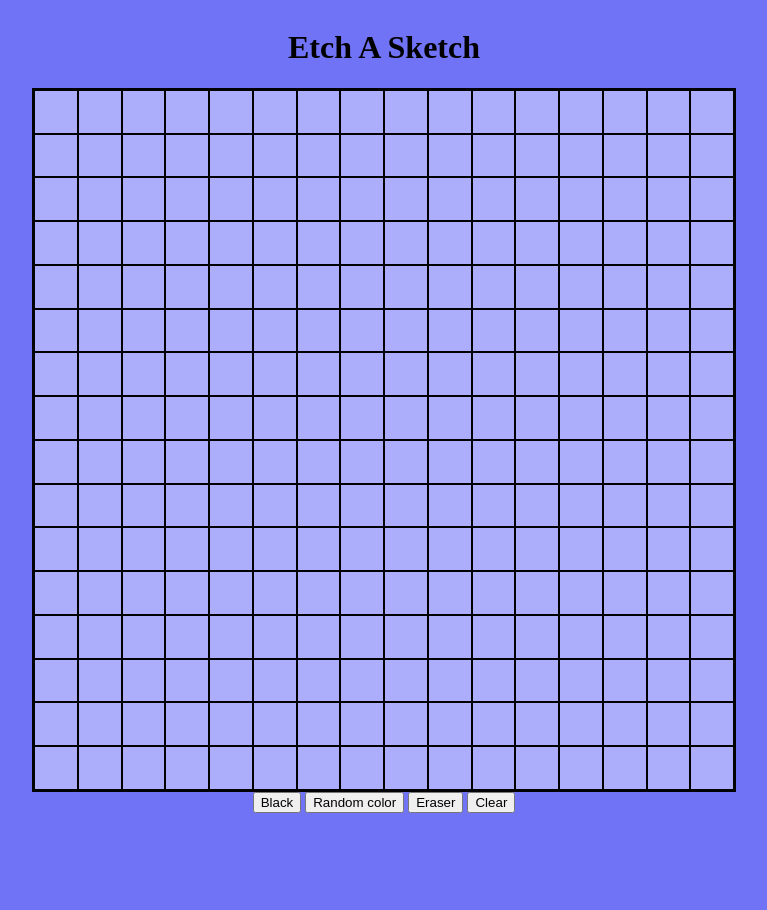
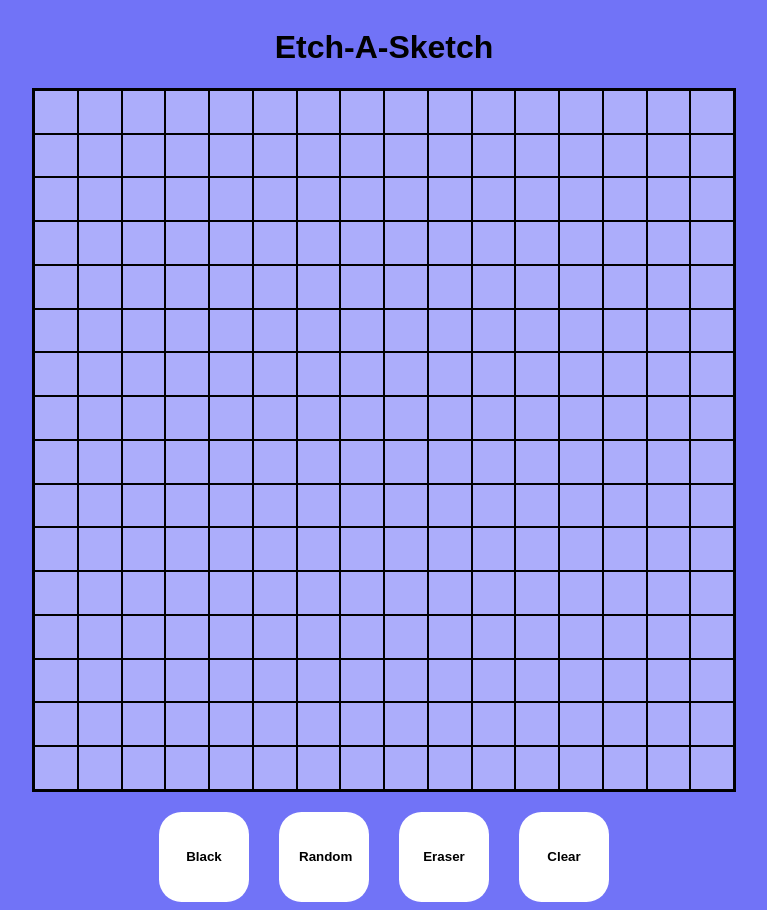
Before and after one commit to Ihadhands/etch-a-sketch, a plain HTML site: page index.html in a window 1280 px wide. Shown: the whole page, without its empty margins (256-1023 px from the left). Before the commit the page ends 821 px from the top, so only its background shows below. Drawn offline with Linux system fonts and the light colour scheme.

Commit message:
Modify design and layout
Changed the style and layout of buttons and Heading

```diff
--- a/index.html
+++ b/index.html
@@ -10,17 +10,17 @@
 </head>
 <body>
 
-    <h1>Etch A Sketch</h1>
+    <h1>Etch-A-Sketch</h1>
 
     <div id="container">
 
     </div>
 
     <div class="options">
-        <button id='black'>Black</button>
-        <button id='random-rgba'>Random color</button>
-        <button id='eraser'>Eraser</button>
-        <button id='clear'>Clear</button>
+        <button id='black' class='button change-black'>Black</button>
+        <button id='random-rgba' class='button change-random'>Random</button>
+        <button id='eraser' class='button change-eraser'>Eraser</button>
+        <button id='clear' class='button'>Clear</button>
     </div>
 
 
--- a/script/script.js
+++ b/script/script.js
@@ -2,6 +2,7 @@
 
 const container = document.getElementById('container');
 const gridColor = document.getElementsByClassName('grid');
+const randomColorbutton = document.getElementsByClassName('button change-random');
 const buttonRandom = document.getElementById('random-rgba');
 const buttonBlack = document.getElementById('black');
 const erase = document.getElementById('eraser');
@@ -52,3 +53,17 @@ clear.addEventListener('click', function () {
         gridColors.style.backgroundColor = 'rgba(255, 255, 255, 0.411)';
     }
 })
+
+
+    for (let i = 0; i < randomColorbutton.length; i++) {
+            randomColorbutton[i].addEventListener('mouseover', function() {
+                let o = Math.round;
+                let r = Math.random;
+                let s = 255;
+                let color = 'rgba(' + o(r()*s) + ',' + o(r()*s) + ',' + o(r()*s) + ',' + r().toFixed(1) + ')';
+                randomColorbutton[i].style.backgroundColor = color;
+            });
+            randomColorbutton[i].addEventListener('mouseout', function () {
+                randomColorbutton[i].style.backgroundColor = 'white';
+            })
+    }
--- a/styles.css
+++ b/styles.css
@@ -1,6 +1,10 @@
 :root {
     --rows: 1;
     --cols: 1;
+}
+
+* {
+    font-family: Arial, Helvetica, sans-serif;
 }
 
 body {
@@ -11,6 +15,16 @@ body {
     background-color: rgb(113, 115, 247);
 }
 
+h1 {
+    font-weight: 900;
+}
+.options {
+
+    display: flex;
+    justify-content: center;
+    gap: 30px;
+    margin-top: 20px;
+}
 
 
 #container {
@@ -27,3 +41,32 @@ body {
     border: 1px solid black;
     background-color: rgba(255, 255, 255, 0.411);
 }
+
+.button {
+    padding: 20px;
+    width: 90px;
+    height: 90px;
+    border-radius: 25%;
+    transition: .2s ease-in-out 0s;
+    border: none;
+    background-color: white;
+    font-weight: 700;
+}
+
+.button:hover {
+    box-shadow: 0 12px 16px 0 rgba(0, 0, 0, 0.445),0 17px 50px 0 rgba(0, 0, 0, 0.329);
+    transform: scale(1.15);
+}
+.button.change-eraser:hover {
+    background-color: grey;
+    color: white;
+}
+
+.button.change-black:hover {
+    background-color: black;
+    color: white;
+}
+
+.button.change-random:hover {
+    color: white;
+}
```
